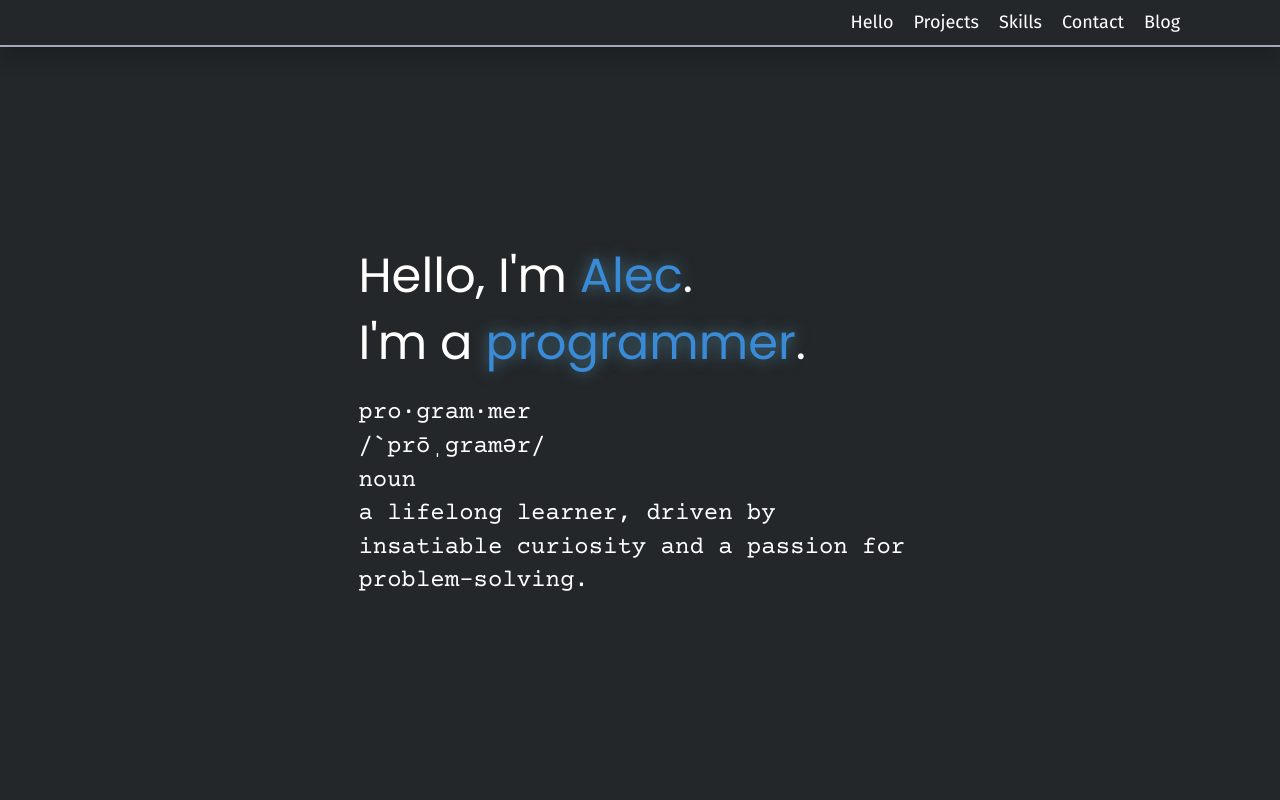
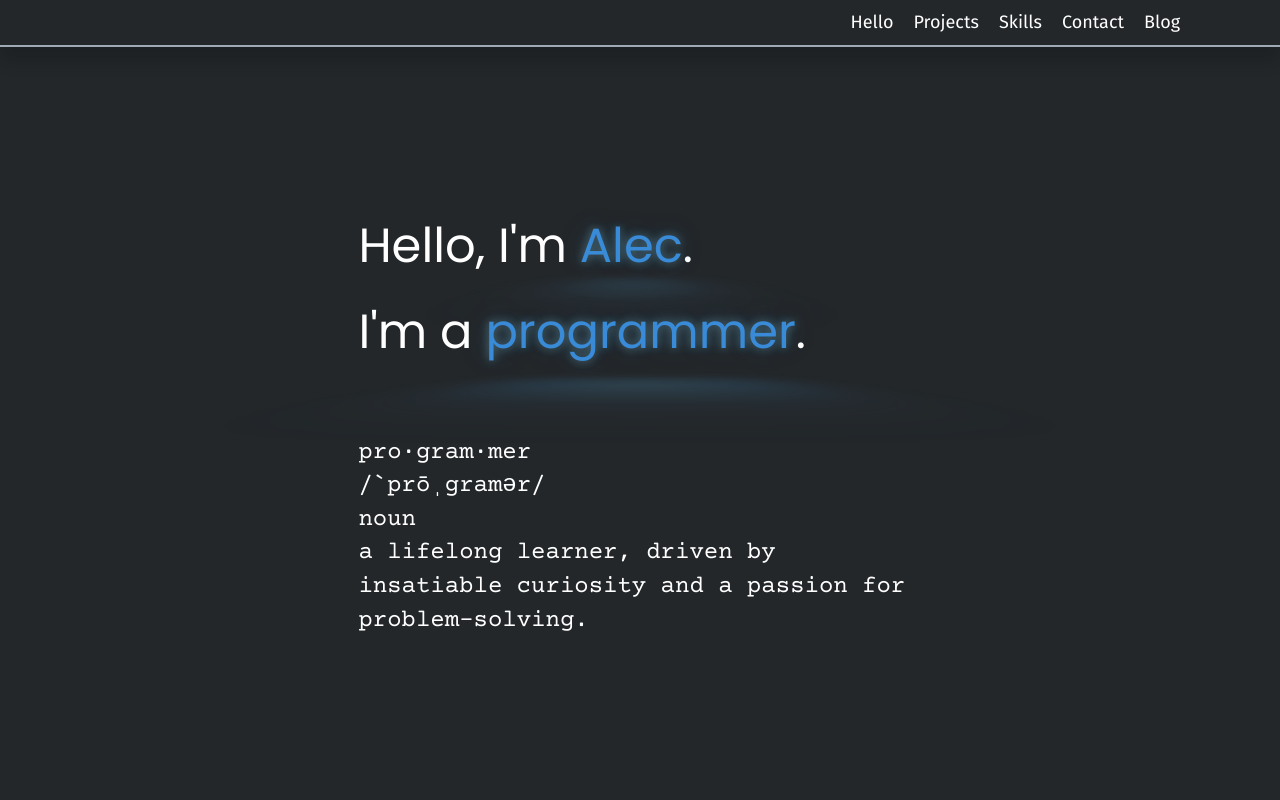
Before and after one commit to AlecFessler/dev-portfolio, a Next.js app: page / in a window 1280 px wide. Shown: the top 800 px of the page. Built offline with nearby package versions, Linux system fonts and the light colour scheme.

Commit message:
hello section glowing animation added

```diff
--- a/src/components/sections/Hello.tsx
+++ b/src/components/sections/Hello.tsx
@@ -38,13 +38,15 @@ const TextContainer = styled.div`
     display: flex;
     flex-direction: column;
     justify-content: center;
+    transform-style: preserve-3d;
 `;
 
 const GreetingText = styled.h1`
     font-family: ${({ theme }) => theme.fonts.heading};
-    margin-bottom: 2rem;
     font-weight: 400;
     font-size: ${({ theme }) => theme.fontSizes.xxlarge};
+    line-height: 1.8;
+    margin-bottom: 6rem;
 
     @media (min-width: 425px) {
         font-size: ${({ theme }) => theme.fontSizes.xxxlarge};
@@ -63,25 +65,49 @@ const GreetingText = styled.h1`
     }
 `;
 
-const Highlight = styled.span`
+const Highlight = styled.span<{ $top: boolean }>`
     color: ${({ theme }) => theme.colors.primary};
     position: relative;
     display: inline;
-    text-shadow: 0 0 10px rgba(${({ theme }) => theme.colors.glow}, 0.5);
 
     @keyframes glow {
         0% {
-            text-shadow: 0 0 12.5px rgba(${({ theme }) => theme.colors.glow}, 0.4);
+            text-shadow: 0 0 30px rgba(${({ theme }) => theme.colors.outerGlow}, 0.1), 0 0 20px rgba(${({ theme }) => theme.colors.glow}, 0.2), 0 0 10px rgba(${({ theme }) => theme.colors.innerGlow}, 0.3);
         }
         50% {
-            text-shadow: 0 0 20px rgba(${({ theme }) => theme.colors.glow}, 0.8);
+            text-shadow: 0 0 30px rgba(${({ theme }) => theme.colors.outerGlow}, 0.4), 0 0 20px rgba(${({ theme }) => theme.colors.glow}, 0.5), 0 0 10px rgba(${({ theme }) => theme.colors.innerGlow}, 0.6);
         }
         100% {
-            text-shadow: 0 0 12.5px rgba(${({ theme }) => theme.colors.glow}, 0.4);
+            text-shadow: 0 0 30px rgba(${({ theme }) => theme.colors.outerGlow}, 0.1), 0 0 20px rgba(${({ theme }) => theme.colors.glow}, 0.2), 0 0 10px rgba(${({ theme }) => theme.colors.innerGlow}, 0.3);
+        }
+    }
+
+    @keyframes oscillateBrightness {
+        0% {
+            opacity: 0.4;
+        }
+        50% {
+            opacity: 1;
+        }
+        100% {
+            opacity: 0.4;
         }
     }
 
     animation: glow 3s infinite linear;
+
+    &:after {
+        content: '';
+        position: absolute;
+        top: ${({ $top }) => $top ? '60%' : '80%'};
+        left: 0;
+        width: 100%;
+        height: 100%;
+        background: radial-gradient(ellipse at center, rgba(${({ theme }) => theme.colors.innerGlow}, 0.6) 0%, rgba(${({ theme }) => theme.colors.glow}, 0.6) 33%, rgba(${({ theme }) => theme.colors.outerGlow}, 0.6) 66%);
+        transform: perspective(200px) rotateX(80deg);
+        filter: blur(40px);
+        animation: oscillateBrightness 3s infinite linear;
+    }
 `;
 
 const Definition = styled.h2`
@@ -109,8 +135,8 @@ const Hello = () => {
     <StyledSection id="Hello">
         <TextContainer>
             <GreetingText>
-                Hello, I'm <Highlight>Alec</Highlight>.<br />
-                I'm a <Highlight>programmer</Highlight>.
+                Hello, I'm <Highlight $top={true}>Alec</Highlight>. <br />
+                I'm a <Highlight $top={false}>programmer</Highlight>.
             </GreetingText>
             <Definition>
                 pro·gram·mer<br />
--- a/src/styles/FlipAnimations.ts
+++ b/src/styles/FlipAnimations.ts
@@ -5,49 +5,49 @@ import { createGlobalStyle } from 'styled-components';
 const FlipAnimations = createGlobalStyle`
 @keyframes flipRight {
     0% {
-        transform: rotateY(0deg) scale(1) translateZ(0);
+        transform: rotateY(0deg) scale(1) translate(0);
     }
     50% {
-        transform: rotateY(90deg);
+        transform: rotateY(90deg) scale(var(--scaleX / 2, 1), var(--scaleY / 2, 1)) translate3d(var(--translateX / 2, 0), var(--translateY / 2, 0), 0) translateZ(50px);
     }
     100% {
-        transform: rotateY(180deg) scale(var(--scaleX, 1), var(--scaleY, 1)) translate3d(var(--translateX, 0), var(--translateY, 0), 0);
+        transform: rotateY(180deg) scale(var(--scaleX, 1), var(--scaleY, 1)) translate3d(var(--translateX, 0), var(--translateY, 0), 0) translateZ(100px);
     }
 }
 
 @keyframes flipLeft {
     0% {
-        transform: rotateY(0deg) scale(1) translateZ(0);
+        transform: rotateY(0deg) scale(1) translate(0);
     }
     50% {
-        transform: rotateY(-90deg);
+        transform: rotateY(-90deg) scale(var(--scaleX / 2, 1), var(--scaleY / 2, 1)) translate3d(var(--translateX / 2, 0), var(--translateY / 2, 0), 0) translateZ(50px);
     }
     100% {
-        transform: rotateY(-180deg) scale(var(--scaleX, 1), var(--scaleY, 1)) translate3d(var(--translateX, 0), var(--translateY, 0), 0);
+        transform: rotateY(-180deg) scale(var(--scaleX, 1), var(--scaleY, 1)) translate3d(var(--translateX, 0), var(--translateY, 0), 0) translateZ(100px);
     }
 }
 
 @keyframes flipRightBack {
     0% {
-        transform: rotateY(180deg) scale(var(--scaleX, 1), var(--scaleY, 1)) translate3d(var(--translateX, 0), var(--translateY, 0), 0);
+        transform: rotateY(180deg) scale(var(--scaleX, 1), var(--scaleY, 1)) translate3d(var(--translateX, 0), var(--translateY, 0), 0) translateZ(100px);
     }
     50% {
-        transform: rotateY(90deg);
+        transform: rotateY(90deg) scale(var(--scaleX / 2, 1), var(--scaleY / 2, 1)) translate3d(var(--translateX / 2, 0), var(--translateY / 2, 0), 0) translateZ(50px);
     }
     100% {
-        transform: rotateY(0deg) scale(1) translateZ(0);
+        transform: rotateY(0deg) scale(1) translate(0);
     }
 }
 
 @keyframes flipLeftBack {
     0% {
-        transform: rotateY(-180deg) scale(var(--scaleX, 1), var(--scaleY, 1)) translate3d(var(--translateX, 0), var(--translateY, 0), 0);
+        transform: rotateY(-180deg) scale(var(--scaleX, 1), var(--scaleY, 1)) translate3d(var(--translateX, 0), var(--translateY, 0), 0) translateZ(100px);
     }
     50% {
-        transform: rotateY(-90deg);
+        transform: rotateY(-90deg) scale(var(--scaleX / 2, 1), var(--scaleY / 2, 1)) translate3d(var(--translateX / 2, 0), var(--translateY / 2, 0), 0) translateZ(50px);
     }
     100% {
-        transform: rotateY(0deg) scale(1) translateZ(0);
+        transform: rotateY(0deg) scale(1) translate(0);
     }
 }
 
--- a/src/styles/theme.ts
+++ b/src/styles/theme.ts
@@ -6,7 +6,9 @@ const theme = {
         secondary: '#404A60', // Secondary color
         background: '#23272a', // Background color
         shadedContainer: '0, 0, 0, 0.25', // Shaded container color
-        glow: '109,186,217', // Glow color
+        glow: '64,130,174', // Glow color
+        innerGlow: '156,229,245', // For inner glow
+        outerGlow: '52,109,153', // For outter glow
         text: '#ffffff', // Primary text
         secondaryText: '#bbbbbb', // Secondary text
         border: '#9FAAB5',     // Border color
```
